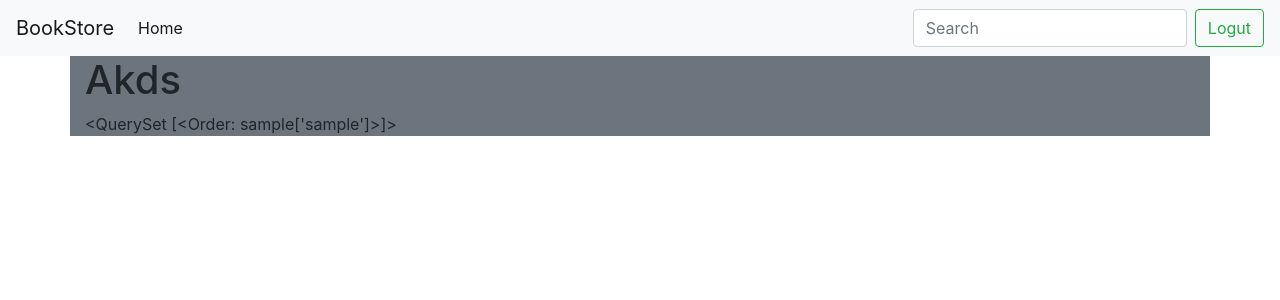
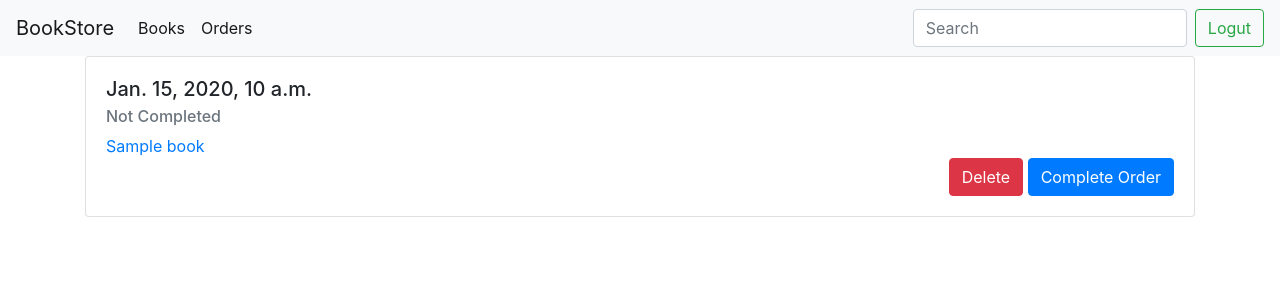
Before and after one commit to Swarag-N/BookStoreDjango, a Django app: page /orders/ in a window 1280 px wide. Shown: the top 300 px of the page. Run offline with Django 3.2, Linux system fonts and the light colour scheme; a user stored in the database is signed in; tables that the repository leaves empty hold one stand-in row (values such as "Sample post"); some libraries are stand-ins or nearby versions.

Commit message:
add order page

```diff
--- a/BookStore/store/models.py
+++ b/BookStore/store/models.py
@@ -9,7 +9,7 @@ class Book(models.Model):
     available = models.IntegerField()
 
     def __str__(self):
-        return self.name
+        return self.slug
 
 ORDERSTATUS = [
     (0,'Created'),
--- a/BookStore/store/urls.py
+++ b/BookStore/store/urls.py
@@ -1,10 +1,11 @@
 from django.urls import path
-from .views import SignUpView,HomeView,ShowBooks,OrderBooks
-
+from .views import SignUpView,HomeView,ShowBooks,OrderBooks,DetailBookView,DeleteOrderView
 
 urlpatterns = [
    path('',HomeView.as_view(),name='home'),
    path('signup/',SignUpView.as_view(),name='signup'),
    path('books/',ShowBooks.as_view(),name='books'),
-   path('orders/',OrderBooks.as_view(),name='orders')
+   path('orders/',OrderBooks.as_view(),name='orders'),
+   path('<slug:slug>/',DetailBookView.as_view(),name='book-detail'),
+   path('order/del/<int:pk>/',DeleteOrderView.as_view(), name='order-del')
 ]
--- a/BookStore/store/views.py
+++ b/BookStore/store/views.py
@@ -1,4 +1,4 @@
-from django.shortcuts import render,redirect,get_list_or_404
+from django.shortcuts import render,redirect,get_list_or_404,get_object_or_404,reverse
 
 from django.contrib.auth.models import User
 from django.contrib.auth.forms import UserCreationForm
@@ -8,7 +8,8 @@ from django.contrib.auth.mixins import LoginRequiredMixin
 from django.contrib.messages import add_message, constants
 
 from django.views import View
-from django.views.generic import ListView
+from django.views.generic import ListView,DetailView
+from django.views.generic.edit import DeleteView
 from django import forms
 from django.forms import ModelForm
 from .models import Book, Order
@@ -68,13 +69,21 @@ class ShowBooks(LoginRequiredMixin, ListView):
         order_form = OrderForm(data = request.POST,instance=temp_order)
         if order_form.is_valid():
             order_form.save(request.user)
-            add_message(request,constants.SUCCESS,"Succes")
-            return render(request,'base.html')
+            add_message(request,constants.SUCCESS,"Success")
+            return redirect(reverse('orders'))
         else:
             add_message(request,constants.WARNING,"there was an error")
             return render(request,'base.html')
         return render(request,'base.html')
 
+
+class DetailBookView(DetailView):
+    model = Book
+    template_name = 'store/bookDetailView.html'
+
+class DeleteOrderView(LoginRequiredMixin,DeleteView):
+    model=Order
+    success_url = '/orders'
 
 
 class OrderBooks(LoginRequiredMixin,ListView):
@@ -90,7 +99,11 @@ class OrderBooks(LoginRequiredMixin,ListView):
     def get_context_data(self):
         data = super().get_context_data()
         cd = data['order_list']
-        # data['books_list']
+        populated = dict()
+        for i in range(len(cd)): populated[i]=cd.values()[i]
+        books_data = [i.books.all().values() for i in cd]
+        for i in range(len(cd)): populated[i]['books']=books_data[i]
+        data['populated']=list(populated.values())
         return data
 
 
--- a/BookStore/templates/base.html
+++ b/BookStore/templates/base.html
@@ -4,6 +4,7 @@
         <meta charset="UTF-8">
         <meta name="viewport" content="width=device-width, initial-scale=1.0">
         {% load static %}
+        <link rel="stylesheet" href="{% static "css/home.css" %}">
         <link rel="stylesheet" href="{% static "css/bootstrap.css" %}">
         {% comment %} <link rel="stylesheet" href="https://stackpath.bootstrapcdn.com/bootstrap/4.4.1/css/bootstrap.min.css" integrity="sha384-Vkoo8x4CGsO3+Hhxv8T/Q5PaXtkKtu6ug5TOeNV6gBiFeWPGFN9MuhOf23Q9Ifjh" crossorigin="anonymous"> {% endcomment %}
             {% block title%}
@@ -20,7 +21,10 @@
             <div class="collapse navbar-collapse" id="navbarSupportedContent">
                 <ul class="navbar-nav mr-auto">
                     <li class="nav-item active">
-                    <a class="nav-link" href="#">Home <span class="sr-only">(current)</span></a>
+                    <a class="nav-link" href="{%url 'books'%}">Books <span class="sr-only">(current)</span></a>
+                    </li>
+                    <li class="nav-item active">
+                    <a class="nav-link" href="{%url 'orders'%}">Orders <span class="sr-only">(current)</span></a>
                     </li>
                 </ul>
                 {%if user.is_authenticated%}
@@ -36,7 +40,7 @@
 
             </div>
         </nav>
-        <div class="container bg-secondary">
+        <div class="container">
             <div class="row">
                 {%if messages%}
                     {%for message in messages%}
--- a/BookStore/templates/store/orders.html
+++ b/BookStore/templates/store/orders.html
@@ -4,13 +4,35 @@
     <title>Your Orders</title>
 {%endblock%}
 
+
 {% block content%}
     {%if order_list%}
-        <h1>Akds</h1>
-        {{order_list}}
-        {% for order in orders_list %}
-            {{ order}}
-            <br>
+        {%for order in populated%}
+            <div class="card">
+                <div class="card-body">
+                    {%for key, value in order.items%}
+                        {%if key == 'books'%}
+                                {%for book in value%}
+                                    <a href="{% url 'book-detail' slug=book.slug%}" class="card-link">{{book.name}} </a>
+                                {%endfor%}
+                        {%elif key == 'orderded'%}
+                             <h5 class="card-title ">{{value}}</h5>
+                        {%elif key == 'status'%}
+                            <h6 class="card-subtitle mb-2 text-muted">
+                                {%if value == 0%}
+                                    <a>Not Completed</a>
+                                {%else%}
+                                    <p>Completed</p>
+                                {%endif%}
+                            </h6>
+                        {%endif%}
+                    {%endfor%}
+                    <div class="text-right">
+                        <a href="{%url 'order-del' order.id %}" class="btn btn-danger">Delete</a>
+                        <a href="#" class="btn btn-primary ">Complete Order</a>
+                    </div>
+                </div>
+            <div>
         {%endfor%}
     {%else%}
         <h3>No Books To Show</h3>
```
Also changed, not shown: BookStore/static/css/home.css (deleted, +0 -7 lines), BookStore/templates/store/bookDetailView.html (added, +11 -0 lines), BookStore/templates/store/books.html (+10 -8 lines), BookStore/templates/store/order_confirm_delete.html (added, +15 -0 lines).
